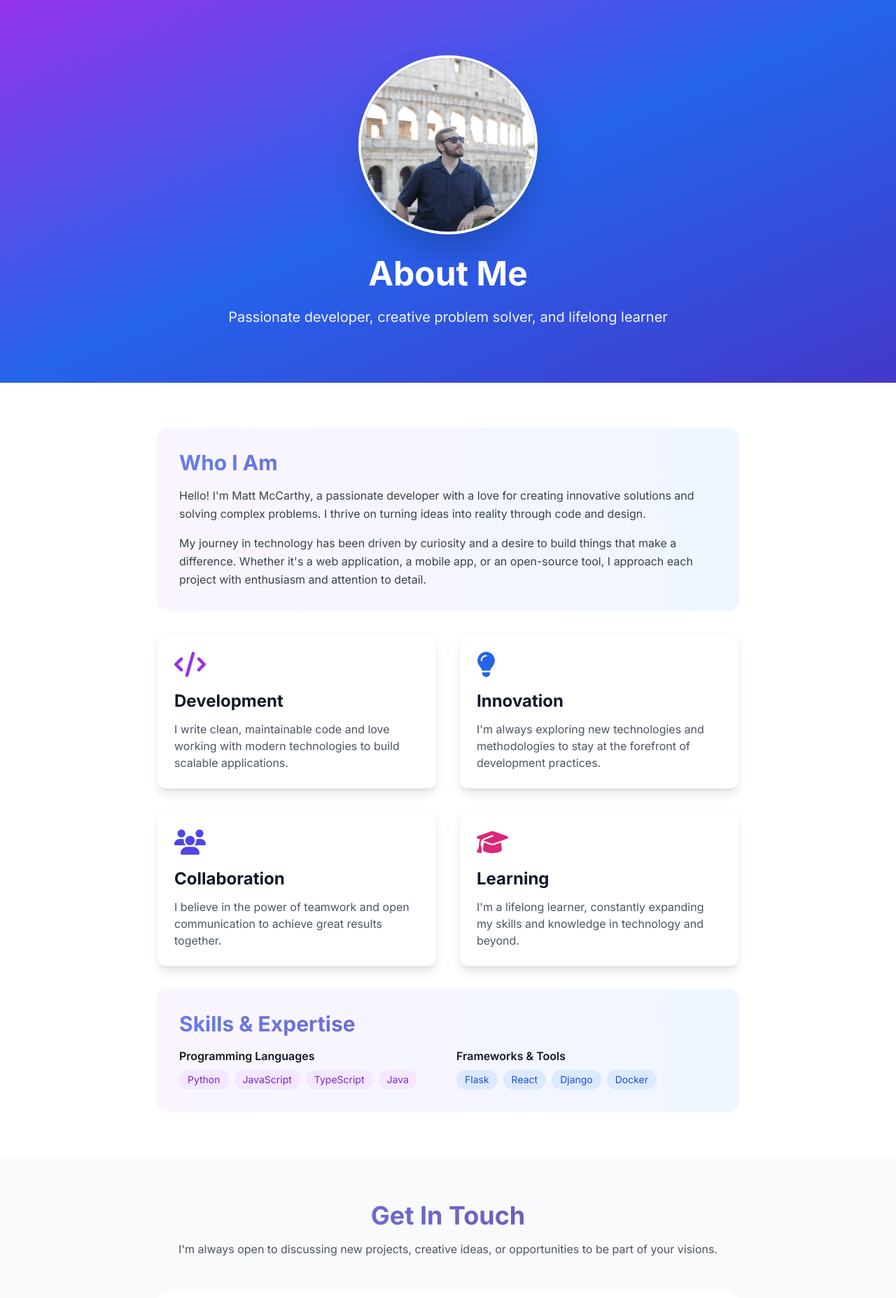
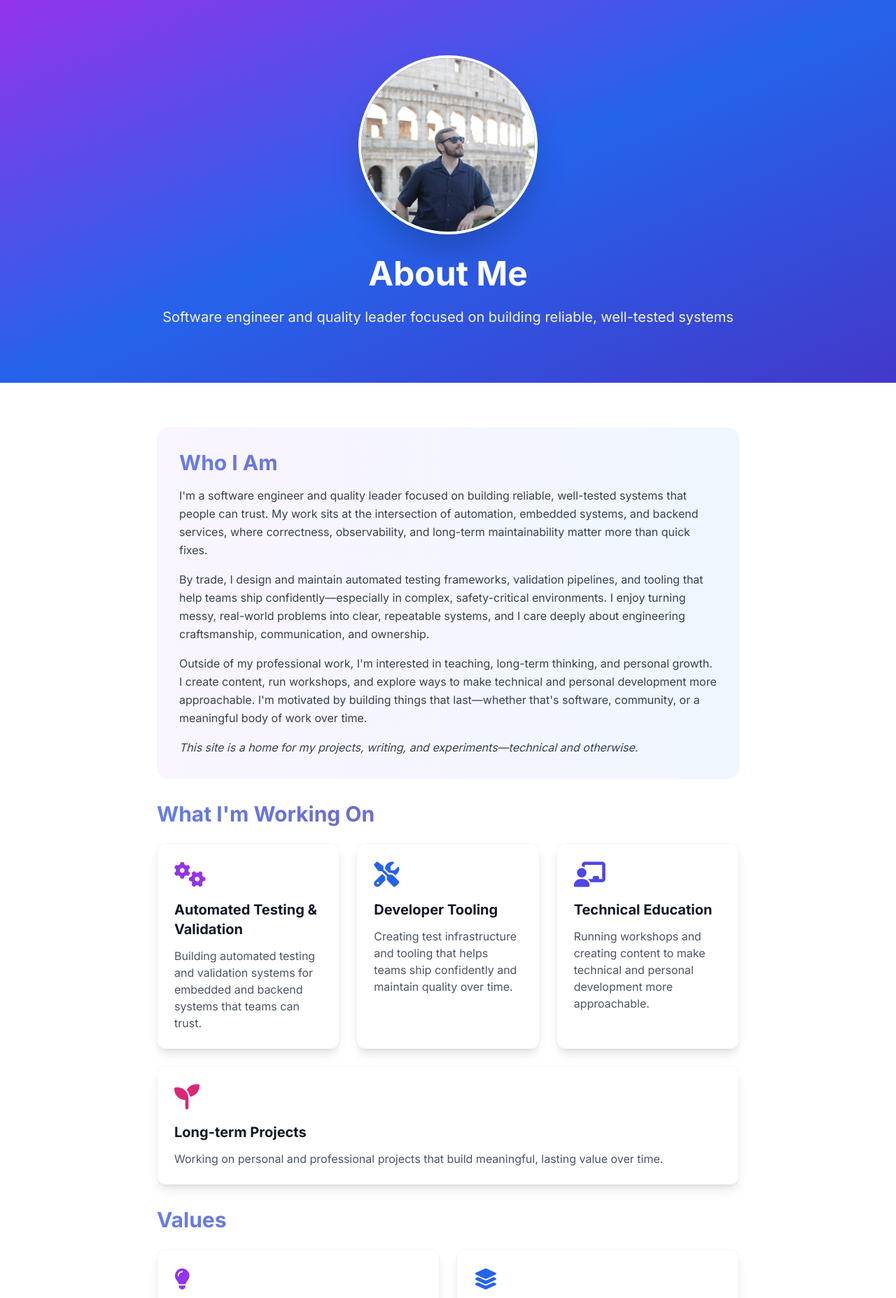
Before and after one commit to purple-phoenix/mtmccarthy, a Flask app: page /about in a window 1280 px wide. Shown: the part 65-1920 px from the top of the page at 70% size. Run offline with Flask 3, Linux system fonts and the light colour scheme; some libraries are stand-ins or nearby versions.

Commit message:
Update projects

```diff
--- a/templates/about.html
+++ b/templates/about.html
@@ -12,7 +12,7 @@
                  class="w-48 h-48 md:w-64 md:h-64 rounded-full object-cover border-4 border-white shadow-2xl">
         </div>
         <h1 class="text-5xl font-bold mb-6">About Me</h1>
-        <p class="text-xl text-gray-100">Passionate developer, creative problem solver, and lifelong learner</p>
+        <p class="text-xl text-gray-100">Software engineer and quality leader focused on building reliable, well-tested systems</p>
     </div>
 </section>
 
@@ -23,83 +23,111 @@
             <div class="bg-gradient-to-r from-purple-50 to-blue-50 rounded-2xl p-8 mb-8">
                 <h2 class="text-3xl font-bold mb-4 gradient-text">Who I Am</h2>
                 <p class="text-gray-700 leading-relaxed mb-4">
-                    Hello! I'm Matt McCarthy, a passionate developer with a love for creating
-                    innovative solutions and solving complex problems. I thrive on turning ideas
-                    into reality through code and design.
+                    I'm a software engineer and quality leader focused on building reliable, well-tested systems that people can trust.
+                    My work sits at the intersection of automation, embedded systems, and backend services, where correctness,
+                    observability, and long-term maintainability matter more than quick fixes.
+                </p>
+                <p class="text-gray-700 leading-relaxed mb-4">
+                    By trade, I design and maintain automated testing frameworks, validation pipelines, and tooling that help teams
+                    ship confidently—especially in complex, safety-critical environments. I enjoy turning messy, real-world problems
+                    into clear, repeatable systems, and I care deeply about engineering craftsmanship, communication, and ownership.
                 </p>
                 <p class="text-gray-700 leading-relaxed">
-                    My journey in technology has been driven by curiosity and a desire to build
-                    things that make a difference. Whether it's a web application, a mobile app,
-                    or an open-source tool, I approach each project with enthusiasm and attention to detail.
+                    Outside of my professional work, I'm interested in teaching, long-term thinking, and personal growth. I create
+                    content, run workshops, and explore ways to make technical and personal development more approachable. I'm
+                    motivated by building things that last—whether that's software, community, or a meaningful body of work over time.
+                </p>
+                <p class="text-gray-700 leading-relaxed mt-4 italic">
+                    This site is a home for my projects, writing, and experiments—technical and otherwise.
                 </p>
             </div>
 
-            <div class="grid md:grid-cols-2 gap-8 mb-8">
+            <!-- What I'm Working On -->
+            <div class="mb-8">
+                <h2 class="text-3xl font-bold mb-6 gradient-text">What I'm Working On</h2>
+                <div class="grid md:grid-cols-3 gap-6">
                     <div class="bg-white rounded-xl shadow-lg p-6 hover-lift border border-gray-100">
                         <div class="text-purple-600 mb-4">
-                        <i class="fas fa-code text-4xl"></i>
+                            <i class="fas fa-cogs text-4xl"></i>
                         </div>
-                    <h3 class="text-2xl font-bold mb-3">Development</h3>
+                        <h3 class="text-xl font-bold mb-3">Automated Testing & Validation</h3>
                         <p class="text-gray-600">
-                        I write clean, maintainable code and love working with modern technologies
-                        to build scalable applications.
+                            Building automated testing and validation systems for embedded and backend systems that teams can trust.
                         </p>
                     </div>
                     <div class="bg-white rounded-xl shadow-lg p-6 hover-lift border border-gray-100">
                         <div class="text-blue-600 mb-4">
-                        <i class="fas fa-lightbulb text-4xl"></i>
+                            <i class="fas fa-tools text-4xl"></i>
                         </div>
-                    <h3 class="text-2xl font-bold mb-3">Innovation</h3>
+                        <h3 class="text-xl font-bold mb-3">Developer Tooling</h3>
                         <p class="text-gray-600">
-                        I'm always exploring new technologies and methodologies to stay at the
-                        forefront of development practices.
+                            Creating test infrastructure and tooling that helps teams ship confidently and maintain quality over time.
                         </p>
                     </div>
                     <div class="bg-white rounded-xl shadow-lg p-6 hover-lift border border-gray-100">
                         <div class="text-indigo-600 mb-4">
-                        <i class="fas fa-users text-4xl"></i>
+                            <i class="fas fa-chalkboard-teacher text-4xl"></i>
                         </div>
-                    <h3 class="text-2xl font-bold mb-3">Collaboration</h3>
+                        <h3 class="text-xl font-bold mb-3">Technical Education</h3>
                         <p class="text-gray-600">
-                        I believe in the power of teamwork and open communication to achieve
-                        great results together.
+                            Running workshops and creating content to make technical and personal development more approachable.
+                        </p>
+                    </div>
+                </div>
+                <div class="mt-6 bg-white rounded-xl shadow-lg p-6 hover-lift border border-gray-100">
+                    <div class="text-pink-600 mb-4">
+                        <i class="fas fa-seedling text-4xl"></i>
+                    </div>
+                    <h3 class="text-xl font-bold mb-3">Long-term Projects</h3>
+                    <p class="text-gray-600">
+                        Working on personal and professional projects that build meaningful, lasting value over time.
+                    </p>
+                </div>
+            </div>
+
+            <!-- Values -->
+            <div class="mb-8">
+                <h2 class="text-3xl font-bold mb-6 gradient-text">Values</h2>
+                <div class="grid md:grid-cols-2 gap-6">
+                    <div class="bg-white rounded-xl shadow-lg p-6 hover-lift border border-gray-100">
+                        <div class="text-purple-600 mb-4">
+                            <i class="fas fa-lightbulb text-3xl"></i>
+                        </div>
+                        <h3 class="text-xl font-bold mb-3">Clarity over cleverness</h3>
+                        <p class="text-gray-600">
+                            Clear, understandable solutions that stand the test of time beat clever tricks every time.
+                        </p>
+                    </div>
+                    <div class="bg-white rounded-xl shadow-lg p-6 hover-lift border border-gray-100">
+                        <div class="text-blue-600 mb-4">
+                            <i class="fas fa-layer-group text-3xl"></i>
+                        </div>
+                        <h3 class="text-xl font-bold mb-3">Systems over hacks</h3>
+                        <p class="text-gray-600">
+                            Building thoughtful, repeatable systems that solve problems at their root, not just the symptoms.
+                        </p>
+                    </div>
+                    <div class="bg-white rounded-xl shadow-lg p-6 hover-lift border border-gray-100">
+                        <div class="text-indigo-600 mb-4">
+                            <i class="fas fa-sync-alt text-3xl"></i>
+                        </div>
+                        <h3 class="text-xl font-bold mb-3">Consistency over intensity</h3>
+                        <p class="text-gray-600">
+                            Sustainable, consistent practices that compound over time, rather than intense bursts of activity.
                         </p>
                     </div>
                     <div class="bg-white rounded-xl shadow-lg p-6 hover-lift border border-gray-100">
                         <div class="text-pink-600 mb-4">
-                        <i class="fas fa-graduation-cap text-4xl"></i>
+                            <i class="fas fa-heart text-3xl"></i>
                         </div>
-                    <h3 class="text-2xl font-bold mb-3">Learning</h3>
+                        <h3 class="text-xl font-bold mb-3">People over process</h3>
                         <p class="text-gray-600">
-                        I'm a lifelong learner, constantly expanding my skills and knowledge
-                        in technology and beyond.
+                            Processes exist to serve people and outcomes, not the other way around.
                         </p>
                     </div>
                 </div>
+            </div>
 
-            <div class="bg-gradient-to-r from-purple-50 to-blue-50 rounded-2xl p-8">
-                <h2 class="text-3xl font-bold mb-4 gradient-text">Skills & Expertise</h2>
-                <div class="grid md:grid-cols-2 gap-6">
-                    <div>
-                        <h4 class="font-semibold text-gray-900 mb-2">Programming Languages</h4>
-                        <div class="flex flex-wrap gap-2">
-                            <span class="px-3 py-1 bg-purple-100 text-purple-700 rounded-full text-sm">Python</span>
-                            <span class="px-3 py-1 bg-purple-100 text-purple-700 rounded-full text-sm">JavaScript</span>
-                            <span class="px-3 py-1 bg-purple-100 text-purple-700 rounded-full text-sm">TypeScript</span>
-                            <span class="px-3 py-1 bg-purple-100 text-purple-700 rounded-full text-sm">Java</span>
-                        </div>
-                    </div>
-                    <div>
-                        <h4 class="font-semibold text-gray-900 mb-2">Frameworks & Tools</h4>
-                        <div class="flex flex-wrap gap-2">
-                            <span class="px-3 py-1 bg-blue-100 text-blue-700 rounded-full text-sm">Flask</span>
-                            <span class="px-3 py-1 bg-blue-100 text-blue-700 rounded-full text-sm">React</span>
-                            <span class="px-3 py-1 bg-blue-100 text-blue-700 rounded-full text-sm">Django</span>
-                            <span class="px-3 py-1 bg-blue-100 text-blue-700 rounded-full text-sm">Docker</span>
-                        </div>
-                    </div>
-                </div>
-            </div>
         </div>
     </div>
 </section>
@@ -109,7 +137,7 @@
     <div class="max-w-4xl mx-auto px-4 sm:px-6 lg:px-8">
         <div class="text-center mb-12">
             <h2 class="text-4xl font-bold mb-4 gradient-text">Get In Touch</h2>
-            <p class="text-gray-600">I'm always open to discussing new projects, creative ideas, or opportunities to be part of your visions.</p>
+            <p class="text-gray-600">I'm always open to discussing projects, collaboration opportunities, or sharing knowledge through workshops and content.</p>
         </div>
         <div class="bg-white rounded-2xl shadow-lg p-8 hover-lift">
             <div class="grid md:grid-cols-3 gap-6 text-center">
--- a/templates/base.html
+++ b/templates/base.html
@@ -3,6 +3,16 @@
 <head>
     <meta charset="UTF-8">
     <meta name="viewport" content="width=device-width, initial-scale=1.0">
+    <meta name="description" content="Software engineer focused on automation, reliability, and thoughtful system design. Interested in building durable software, teaching, and long-term growth.">
+    <meta name="author" content="Matt McCarthy">
+    <!-- Open Graph / Facebook -->
+    <meta property="og:type" content="website">
+    <meta property="og:title" content="{% block og_title %}Matt McCarthy - Software Engineer{% endblock %}">
+    <meta property="og:description" content="Software engineer focused on automation, reliability, and thoughtful system design. Interested in building durable software, teaching, and long-term growth.">
+    <!-- Twitter -->
+    <meta name="twitter:card" content="summary">
+    <meta name="twitter:title" content="{% block twitter_title %}Matt McCarthy - Software Engineer{% endblock %}">
+    <meta name="twitter:description" content="Software engineer focused on automation, reliability, and thoughtful system design. Interested in building durable software, teaching, and long-term growth.">
     <title>{% block title %}Matt McCarthy{% endblock %}</title>
     <script src="https://cdn.tailwindcss.com"></script>
     <link rel="stylesheet" href="https://cdnjs.cloudflare.com/ajax/libs/font-awesome/6.4.0/css/all.min.css">
@@ -75,7 +85,7 @@
             <div class="grid grid-cols-1 md:grid-cols-3 gap-8">
                 <div>
                     <h3 class="text-white text-xl font-bold mb-4">Matt McCarthy</h3>
-                    <p class="text-gray-400">Building amazing things with code and creativity.</p>
+                    <p class="text-gray-400">Software engineer focused on automation, reliability, and thoughtful system design.</p>
                 </div>
                 <div>
                     <h4 class="text-white font-semibold mb-4">Quick Links</h4>
```
Also changed, not shown: content/projects.json (+32 -53 lines), templates/index.html (+10 -7 lines), static/images/astrology-insights-feature.png (added), static/images/personal-website-feature.png (added), static/images/thrive-beyond-coaching-feature.png (added). Lines whose indentation alone changed are shown as unchanged.
